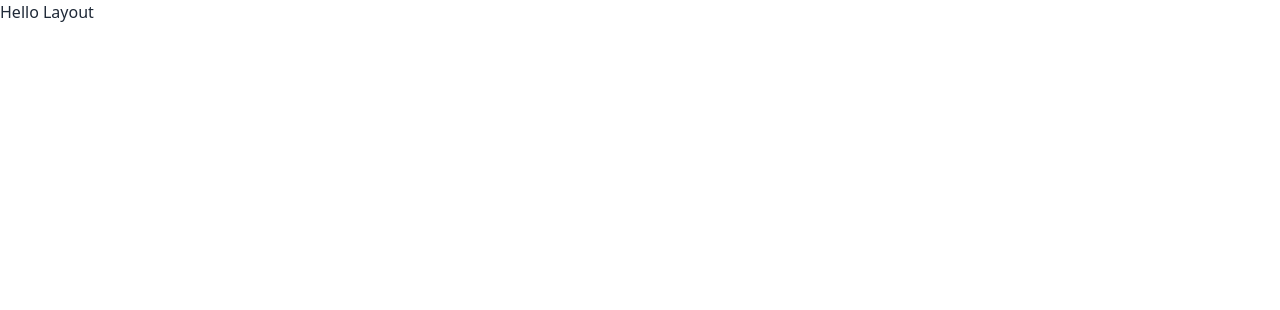
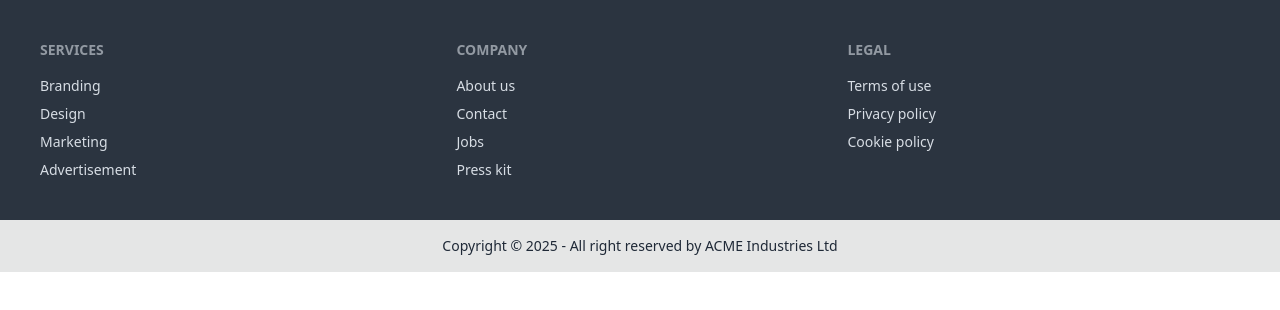
Before and after one commit to omlan99/restaurant-client, a React (Vite) app: page / in a window 1280 px wide. Shown: the top 310 px of the page. Built offline with nearby package versions, Linux system fonts and the light colour scheme.

Commit message:
added footer

```diff
--- /dev/null
+++ b/src/Component/Footer.jsx
@@ -0,0 +1,37 @@
+import React from 'react';
+
+const Footer = () => {
+    return (
+        <div>
+            <footer className="footer bg-neutral text-neutral-content p-10">
+  <nav>
+    <h6 className="footer-title">Services</h6>
+    <a className="link link-hover">Branding</a>
+    <a className="link link-hover">Design</a>
+    <a className="link link-hover">Marketing</a>
+    <a className="link link-hover">Advertisement</a>
+  </nav>
+  <nav>
+    <h6 className="footer-title">Company</h6>
+    <a className="link link-hover">About us</a>
+    <a className="link link-hover">Contact</a>
+    <a className="link link-hover">Jobs</a>
+    <a className="link link-hover">Press kit</a>
+  </nav>
+  <nav>
+    <h6 className="footer-title">Legal</h6>
+    <a className="link link-hover">Terms of use</a>
+    <a className="link link-hover">Privacy policy</a>
+    <a className="link link-hover">Cookie policy</a>
+  </nav>
+</footer>
+<footer className="footer footer-center bg-base-300 text-base-content p-4">
+  <aside>
+    <p>Copyright © {new Date().getFullYear()} - All right reserved by ACME Industries Ltd</p>
+  </aside>
+</footer>
+        </div>
+    );
+};
+
+export default Footer;
--- a/src/Layout/MainLayout.jsx
+++ b/src/Layout/MainLayout.jsx
@@ -1,11 +1,13 @@
 import React from 'react';
 import { Outlet } from 'react-router-dom';
+import Footer from '../Component/Footer';
 
 const MainLayout = () => {
     return (
         <div>
-            <h2>Hello Layout</h2>
+
             <Outlet></Outlet>
+            <Footer></Footer>
         </div>
     );
 };
--- /dev/null
+++ b/src/Pages/Home.jsx
@@ -0,0 +1,11 @@
+import React from 'react';
+
+const Home = () => {
+    return (
+        <div>
+
+        </div>
+    );
+};
+
+export default Home;
--- a/src/main.jsx
+++ b/src/main.jsx
@@ -1,7 +1,6 @@
 import { StrictMode } from 'react'
 import { createRoot } from 'react-dom/client'
 import './index.css'
-import App from './App.jsx'
 import {
 
   RouterProvider,
```
Also changed, not shown: src/Router/Routes.jsx (+7 -0 lines), src/Component/Navbar.jsx (added).
